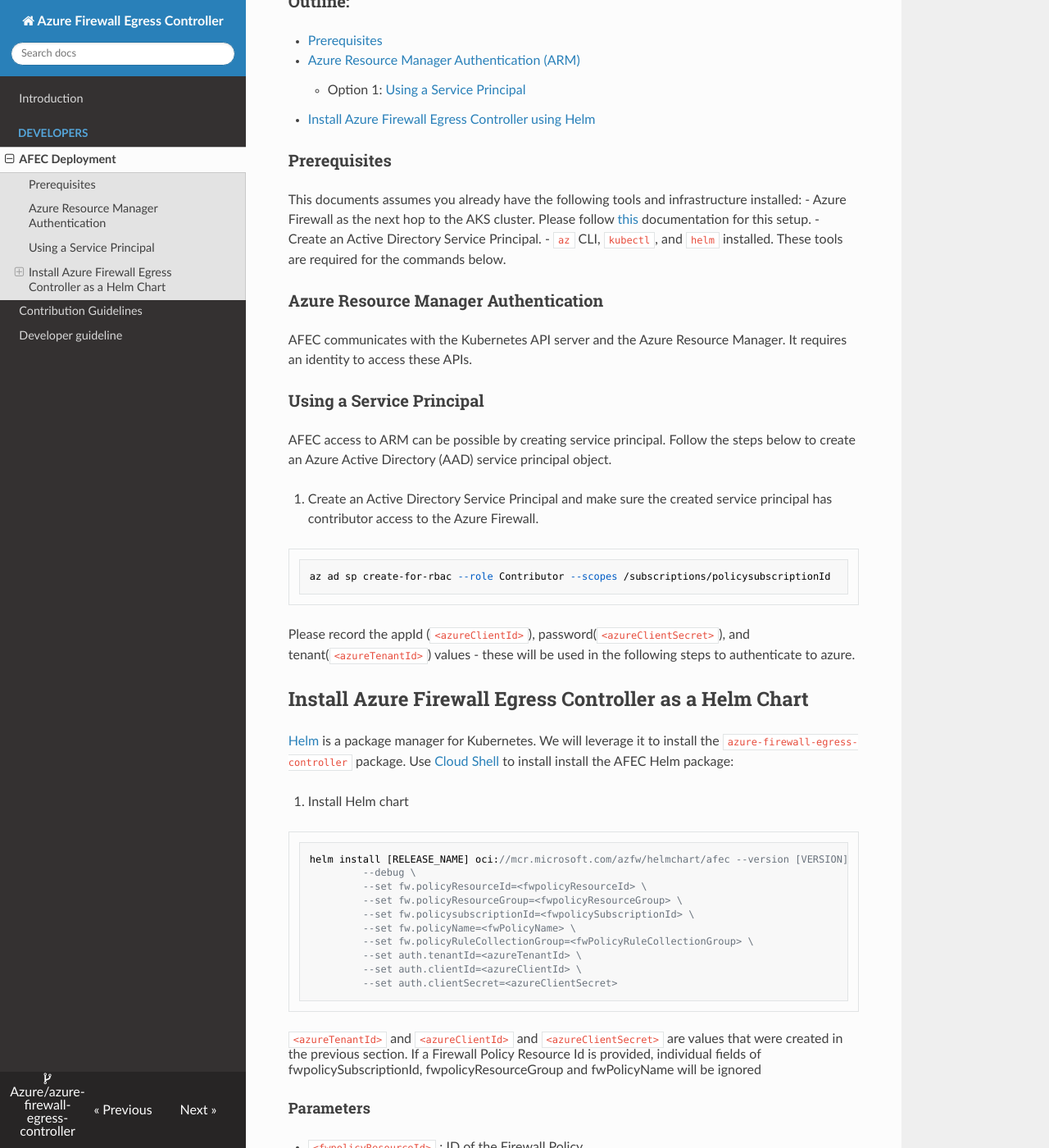
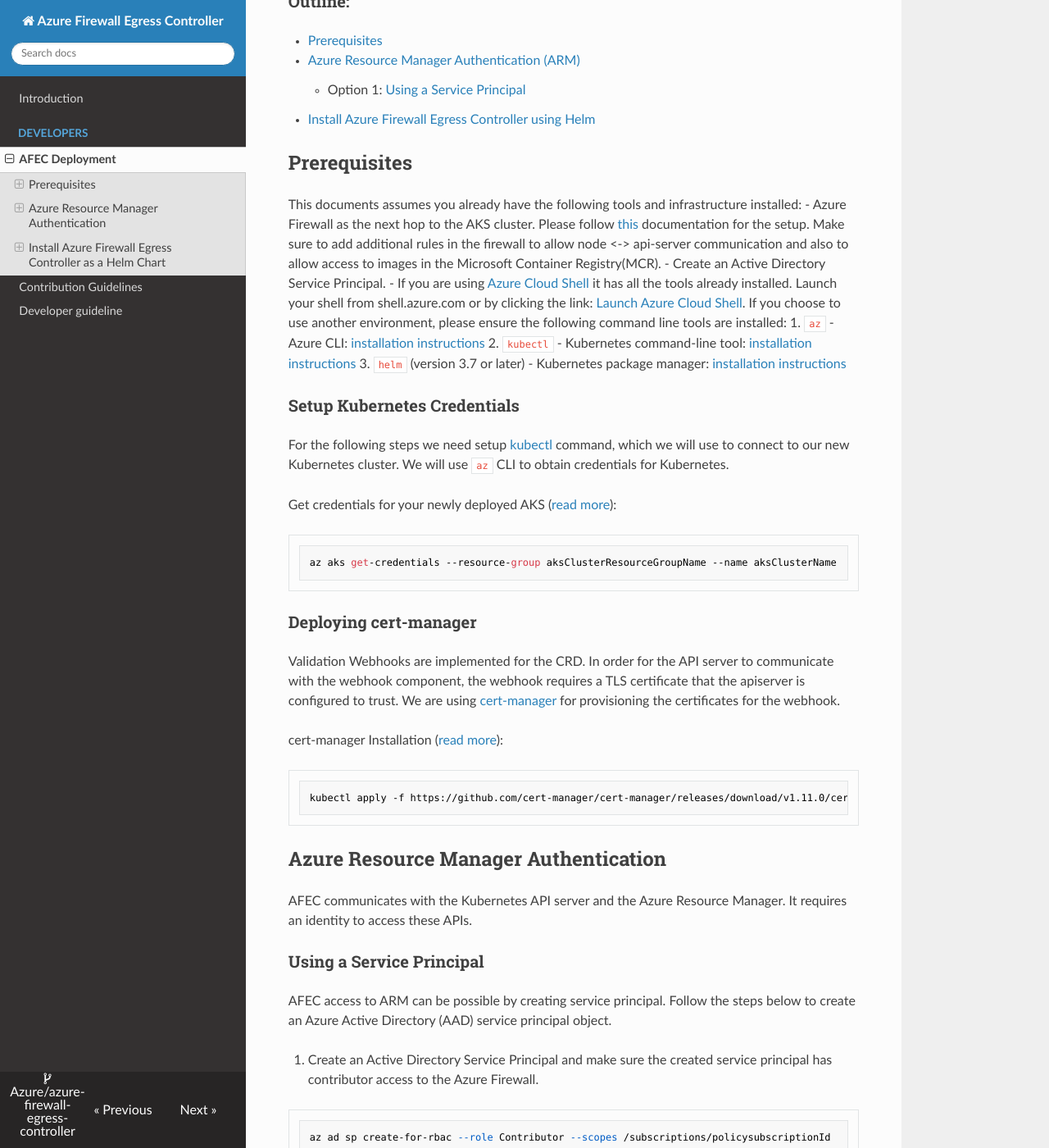
Before and after one commit to Azure/azure-firewall-egress-controller, an MkDocs documentation site: the page built from docs/developers/build.md, in a window 1280 px wide and 1400 px high, scrolled down 268 px. Shown: the whole window at 82% size. Built offline with MkDocs 1.6.1, drawn with Linux system fonts in a browser that asks for light colours; nearby versions of some CDN libraries; some of the changed text lies outside the part shown.

Commit message:
update docs

````diff
--- a/docs/developers/build.md
+++ b/docs/developers/build.md
@@ -9,13 +9,36 @@
     - Option 1: [Using a Service Principal](#using-a-service-principal)
 - [Install Azure Firewall Egress Controller using Helm](#install-azure-firewall-egress-controller-as-a-helm-chart)
 
-### Prerequisites
+## Prerequisites
 This documents assumes you already have the following tools and infrastructure installed:
-- Azure Firewall as the next hop to the AKS cluster. Please follow [this](https://learn.microsoft.com/en-us/azure/aks/limit-egress-traffic) documentation for this setup.
+- Azure Firewall as the next hop to the AKS cluster. Please follow [this](https://learn.microsoft.com/en-us/azure/aks/limit-egress-traffic) documentation for the setup. Make sure to add additional rules in the firewall to allow node <-> api-server communication and also to allow access to images in the Microsoft Container Registry(MCR).
 - Create an Active Directory Service Principal.
-- `az` CLI, `kubectl`, and `helm` installed. These tools are required for the commands below.
+- If you are using [Azure Cloud Shell](https://shell.azure.com/) it has all the tools already installed. Launch your shell from shell.azure.com or by clicking the link: [Launch Azure Cloud Shell](https://shell.azure.com). If you choose to use another environment, please ensure the following command line tools are installed:
+  1. `az` - Azure CLI: [installation instructions](https://docs.microsoft.com/en-us/cli/azure/install-azure-cli?view=azure-cli-latest)
+  2. `kubectl` - Kubernetes command-line tool: [installation instructions](https://kubernetes.io/docs/tasks/tools/install-kubectl)
+  3. `helm` (version 3.7 or later) - Kubernetes package manager: [installation instructions](https://github.com/helm/helm/releases/latest)
 
-### Azure Resource Manager Authentication
+### Setup Kubernetes Credentials
+
+For the following steps we need setup [kubectl](https://kubectl.docs.kubernetes.io/) command,
+which we will use to connect to our new Kubernetes cluster. We will use `az` CLI to obtain credentials for Kubernetes.
+
+Get credentials for your newly deployed AKS ([read more](https://docs.microsoft.com/en-us/azure/aks/kubernetes-walkthrough#connect-to-the-cluster)):
+
+```bash
+az aks get-credentials --resource-group aksClusterResourceGroupName --name aksClusterName
+```
+
+### Deploying cert-manager
+Validation Webhooks are implemented for the CRD. In order for the API server to communicate with the webhook component, the webhook requires a TLS certificate that the apiserver is configured to trust. We are using [cert-manager](https://github.com/cert-manager/cert-manager) for provisioning the certificates for the webhook.
+
+cert-manager Installation ([read more](https://cert-manager.io/docs/installation/)):
+
+```bash
+kubectl apply -f https://github.com/cert-manager/cert-manager/releases/download/v1.11.0/cert-manager.yaml
+```
+
+## Azure Resource Manager Authentication
 
 AFEC communicates with the Kubernetes API server and the Azure Resource Manager. It requires an identity to access
 these APIs.
@@ -33,7 +56,7 @@
 
 ## Install Azure Firewall Egress Controller as a Helm Chart
 [Helm](https://docs.microsoft.com/en-us/azure/aks/kubernetes-helm) is a package manager for
-Kubernetes. We will leverage it to install the `azure-firewall-egress-controller` package.
+Kubernetes. This document uses Helm version 3.7 or later. We will leverage it to install the `azure-firewall-egress-controller` package.
 Use [Cloud Shell](https://shell.azure.com/) to install install the AFEC Helm package:
 
 1. Install Helm chart
````
